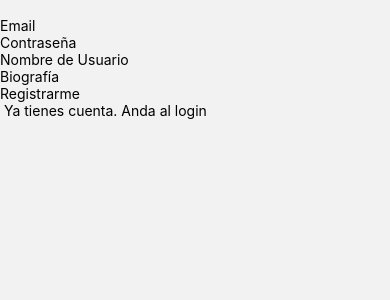
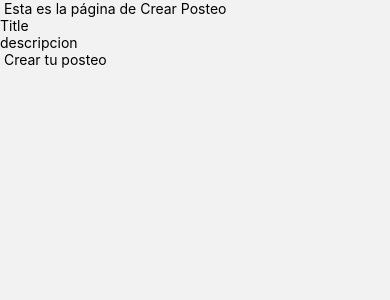
Before and after one commit to jazmindeach/Prog3ReactNative, a React Native app: screen /CrearPosteo in a window 390 px wide. Shown: the top 300 px of the page. Built offline with nearby package versions, Linux system fonts and the light colour scheme; no server answers.

Commit message:
crear posteo listo

```diff
--- a/src/components/Navegador.js
+++ b/src/components/Navegador.js
@@ -5,6 +5,7 @@ import Registro from '../screens/Registro';
 import Login from '../screens/Login';
 import Home from '../screens/Home';
 import React, { Component } from 'react';
+import CrearPosteo from '../screens/CrearPosteo';
 
 const Stack = createNativeStackNavigator();
 
@@ -18,6 +19,7 @@ class Navegador extends Component {
                 <Stack.Screen name='Registro' component={Registro} options={{ headerShown: false }} />
                 <Stack.Screen name='Login' component={Login} options={{ headerShown: false }} />
                 <Stack.Screen name='Home' component={Home} options={{ headerShown: false }} />
+                <Stack.Screen name='CrearPosteo' component={CrearPosteo} options={{ headerShown: false }} />
             </Stack.Navigator>
 
         );
--- /dev/null
+++ b/src/screens/CrearPosteo.js
@@ -0,0 +1,76 @@
+import React, { Component } from 'react';
+import { auth, db } from '../firebase/config';
+import { View, Text, StyleSheet, TextInput, TouchableOpacity, Image, FlatList } from 'react-native';
+import { ThemeProvider } from '@react-navigation/native';
+
+class CrearPosteo extends Component {
+    constructor() {
+        super()
+        this.state = {
+            titulo:"",
+            descripcion:"", //estados, strings vacios
+        }
+    }
+
+    crearpost(){
+        db.collection("posteos").add({ //va a la base de datos a la coleccion posteos y de esta manera se crea un nuevo elemento
+            user: auth.currentUser.email,
+            createdAt: Date.now(),
+            titulo: this.state.titulo,
+            descripcion: this.state.descripcion,
+            likes:[],
+            comentarios:[],
+            foto:"",
+        })
+        .then(()=> { //por ser una promesa asincronica
+            this.setState({
+                titulo:"",
+                descripcion:"",
+            })
+            this.props.navigation.navigate ("Home") // usuario vuelve al home y ve su posteo
+        })
+        .catch ((error) => console.log(error))
+    }
+    render() {
+        console.log(this.state.post)
+        return (
+            <View>
+                <Text> Esta es la página de Crear Posteo</Text>
+                <TextInput // espacios dnde la persona puede escribir
+                        placeholder= 'Title'
+                        keyboardType= 'default'
+                        onChangeText={  // cambia el texto
+                            texto => this.setState({ //var "texto" donde esta lo que escribe el usuario y this.setState cambia el valor al estado
+                                titulo: texto // le das el valor de texto que es lo que se escribe
+                            })
+                        }
+                        value = {this.state.titulo}
+
+                    />
+                    <TextInput
+
+                        placeholder= 'descripcion'
+                        keyboardType= 'default'
+
+                        onChangeText={ texto => this.setState({descripcion : texto})}
+                        value = {this.state.descripcion}
+
+                    />
+                    {this.state.titulo.length ==0||this.state.descripcion==0 ? <TouchableOpacity>
+                        <Text> Crear tu posteo </Text>
+                    </TouchableOpacity> : <TouchableOpacity onPress= {()=> this.crearpost()}>
+                    <Text> Crear tu posteo </Text>
+                </TouchableOpacity>}
+
+            </View>
+            // linea 59 si esta vacio no se crea
+            // linea 61 si funciona, ejecuta la funcion create post que
+
+        )
+
+    }
+}
+
+
+
+export default CrearPosteo;
--- a/src/screens/Home.js
+++ b/src/screens/Home.js
@@ -47,7 +47,7 @@ class Home extends Component {
                     >
 
                 </FlatList>
-
+                <Text onPress={ () => this.props.navigation.navigate ("CrearPosteo")}> Crear un posteo </Text>
             </View>
 
         )
```
